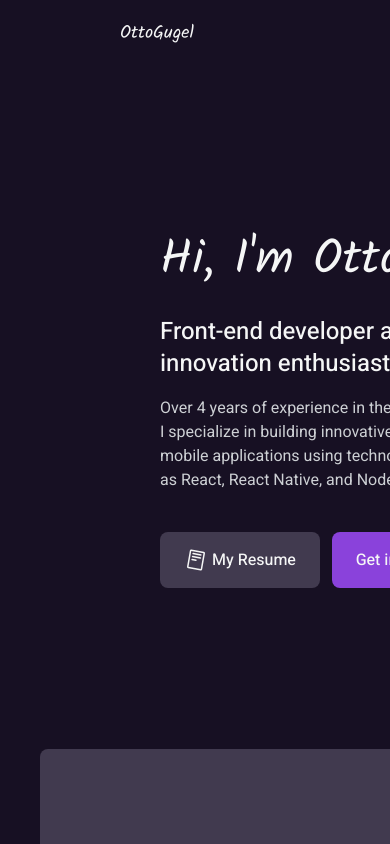
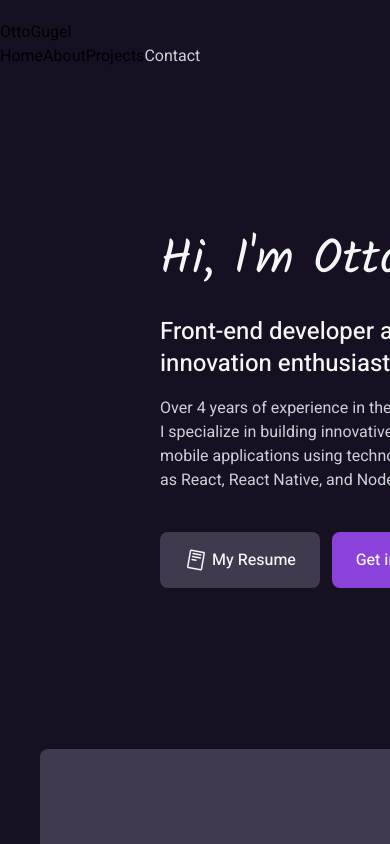
Before and after one commit to ottogugel/Portfolio, a Next.js app: page / in a window 390 px wide. Shown: the top 844 px of the page. Built offline with nearby package versions, Linux system fonts and the light colour scheme.

Commit message:
responsiveness

```diff
--- a/src/components/aboutsection.tsx
+++ b/src/components/aboutsection.tsx
@@ -7,7 +7,7 @@ const kalam = Kalam({ weight: "400", subsets: ['latin'] });
 
 export function AboutSection() {
   return (
-    <div className="rounded-lg w-[1820px] h-[540px] ml-10 bg-surfaces flex flex-row items-center justify-center gap-2">
+    <section id="about" className="rounded-lg w-[1820px] h-[540px] ml-10 bg-surfaces flex flex-row items-center justify-center gap-2">
       <div className="ml-28">
         <Image src="/bro3.svg" alt="" width={800} height={800} />
       </div>
@@ -33,6 +33,6 @@ export function AboutSection() {
           <ReadCvLogo size={24} className="mr-1" /> My Resume
         </button>
       </div>
-    </div>
+    </section>
   );
 }
--- a/src/components/contactsection.tsx
+++ b/src/components/contactsection.tsx
@@ -42,7 +42,7 @@ export function ContactSection() {
   }
 
   return (
-    <div className="rounded-lg w-[1820px] h-[528px] ml-10 bg-surfaceprimary flex flex-row items-center justify-between">
+    <section id="contact" className="rounded-lg w-[1820px] h-[528px] ml-10 bg-surfaceprimary flex flex-row items-center justify-between">
       <div className="ml-[136px] relative">
         <Image src="/avatar.svg" alt="" width={220} height={220} />
         <h1
@@ -146,6 +146,6 @@ export function ContactSection() {
           */}
         </form>
       </div>
-    </div>
+    </section>
   );
 }
--- a/src/components/headline.tsx
+++ b/src/components/headline.tsx
@@ -6,7 +6,7 @@ const kalam = Kalam({ weight: "400", subsets: ["latin"] });
 
 export function Headline() {
   return (
-    <div className="mt-24 ml-40  rounded-lg w-[592px] h-[298px]">
+    <section id="home" className="mt-24 ml-40  rounded-lg w-[592px] h-[298px]">
       <div className="mb-8 r-5">
         <h1 className={`${kalam.className} text-5xl text-primary font-normal`}>
           Hi, I'm Otto
@@ -29,6 +29,6 @@ export function Headline() {
           Get in Touch <ArrowRight size={24} />
         </button>
       </div>
-    </div>
+    </section>
   );
 }
--- a/src/components/navbar.tsx
+++ b/src/components/navbar.tsx
@@ -4,21 +4,29 @@ const kalam = Kalam({ weight: "400", subsets: ["latin"] });
 
 export function Navbar() {
   return (
-    <div className="flex items-center justify-between">
-      <div className="pl-10">
-        <a href="#" className={`${kalam.className} text-lg font-normal text-primary ml-20`}>OttoGugel</a>
+    <div className="md:flex md:items-center md:justify-between">
+      <div className="md:pl-10">
+        <a
+          href="#"
+          className={`md:${kalam.className} md:text-lg md:font-normal md:text-primary md:ml-20`}
+        >
+          OttoGugel
+        </a>
       </div>
-      <div className="flex gap-4 pr-10">
-        <a href="#" className="text-primary font-bold">
+      <div className="md:flex md:gap-4 md:pr-10">
+        <a href="#home" className="md:text-primary md:font-bold">
           Home
         </a>
-        <a href="#" className="text-secondary font-normal hover:text-gray-50">
+        <a
+          href="#about"
+          className="md:text-secondary md:font-normal md:hover:text-gray-50"
+        >
           About
         </a>
-        <a href="#" className="text-secondary font-normal hover:text-gray-50">
+        <a href="#projects" className="md:text-secondary md:font-normal md:hover:text-gray-50">
           Projects
         </a>
-        <a href="#" className="text-secondary font-normal hover:text-gray-50">
+        <a href="#contact" className="text-secondary font-normal hover:text-gray-50">
           Contact
         </a>
       </div>
--- a/src/components/projectssection.tsx
+++ b/src/components/projectssection.tsx
@@ -3,7 +3,7 @@ import Image from "next/image";
 
 export function ProjectsSection() {
   return (
-    <div className="flex flex-col items-center">
+    <section id="projects" className="flex flex-col items-center">
       <h1 className="text-strokehigh">Projects</h1>
       <p className="text-primary font-medium text-2xl mt-2">
         Take a look at my highlighted projects
@@ -85,6 +85,6 @@ export function ProjectsSection() {
           See all <ArrowRight size={24} className="ml-2" />
         </button>
       </div>
-    </div>
+    </section>
   );
 }
```
